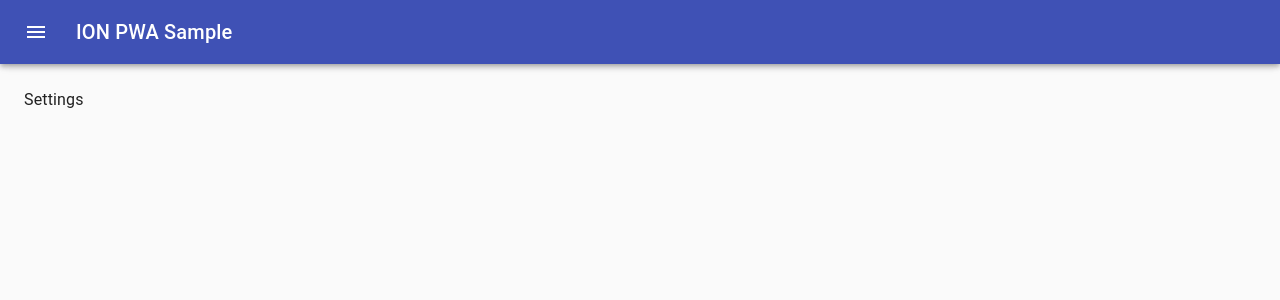
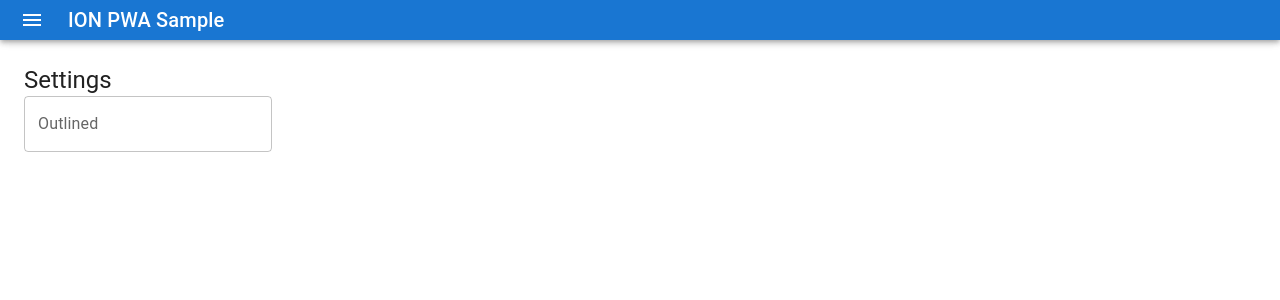
Before and after one commit to playree/ion-pwa, a React (Create React App) app: page /settings in a window 1280 px wide. Shown: the top 300 px of the page. Built offline with nearby package versions, Linux system fonts and the light colour scheme.

Commit message:
material-uiを最新化。

```diff
--- a/package.json
+++ b/package.json
@@ -4,8 +4,10 @@
   "private": true,
   "homepage": "https://playree.github.io/ion-pwa/",
   "dependencies": {
-    "@material-ui/core": "^4.12.4",
-    "@material-ui/icons": "^4.11.3",
+    "@emotion/react": "^11.9.0",
+    "@emotion/styled": "^11.8.1",
+    "@mui/icons-material": "^5.8.0",
+    "@mui/material": "^5.8.1",
     "@testing-library/jest-dom": "^5.16.4",
     "@testing-library/react": "^12.1.5",
     "@testing-library/user-event": "^13.5.0",
--- a/src/layout/sideMenu.tsx
+++ b/src/layout/sideMenu.tsx
@@ -1,11 +1,10 @@
-import List from '@material-ui/core/List';
-import Divider from '@material-ui/core/Divider';
-import ListItem from '@material-ui/core/ListItem';
-import ListItemIcon from '@material-ui/core/ListItemIcon';
-import ListItemText from '@material-ui/core/ListItemText';
-import IconHome from '@material-ui/icons/Home';
-import IconPerson from '@material-ui/icons/Person'
-import IconSettings from '@material-ui/icons/Settings'
+import { List, Divider, ListItem, ListItemIcon, ListItemText } from '@mui/material';
+import {
+  Home as IconHome,
+  Person as IconPerson,
+  Settings as IconSettings
+} from '@mui/icons-material'
+
 import { NavLink } from 'react-router-dom';
 
 export const SideMenu = () => {
--- a/src/layout/sideMenuLayout.tsx
+++ b/src/layout/sideMenuLayout.tsx
@@ -1,82 +1,68 @@
-import React from 'react';
+import * as React from 'react';
 import { Outlet } from 'react-router-dom'
-import clsx from 'clsx';
-import { makeStyles, useTheme, Theme, createStyles } from '@material-ui/core/styles';
-import Drawer from '@material-ui/core/Drawer';
-import CssBaseline from '@material-ui/core/CssBaseline';
-import AppBar from '@material-ui/core/AppBar';
-import Toolbar from '@material-ui/core/Toolbar';
-import Typography from '@material-ui/core/Typography';
-import Divider from '@material-ui/core/Divider';
-import IconButton from '@material-ui/core/IconButton';
-import MenuIcon from '@material-ui/icons/Menu';
-import ChevronLeftIcon from '@material-ui/icons/ChevronLeft';
-import ChevronRightIcon from '@material-ui/icons/ChevronRight';
+import { styled, useTheme } from '@mui/material/styles';
+import { Box, Drawer, CssBaseline, Toolbar, Typography, Divider, IconButton } from '@mui/material';
+import MuiAppBar, { AppBarProps as MuiAppBarProps } from '@mui/material/AppBar';
+import {
+  Menu as IconMenu,
+  ChevronLeft as IconChevronLeft,
+  ChevronRight as IconChevronRight
+} from '@mui/icons-material';
+
 import { SideMenu } from './sideMenu';
 
 const drawerWidth = 240;
 
-const useStyles = makeStyles((theme: Theme) =>
-  createStyles({
-    root: {
-      display: 'flex',
-    },
-    appBar: {
+const Main = styled('main', { shouldForwardProp: (prop) => prop !== 'open' })<{
+  open?: boolean;
+}>(({ theme, open }) => ({
+  flexGrow: 1,
+  padding: theme.spacing(3),
+  transition: theme.transitions.create('margin', {
+    easing: theme.transitions.easing.sharp,
+    duration: theme.transitions.duration.leavingScreen,
+  }),
+  marginLeft: `-${drawerWidth}px`,
+  ...(open && {
+    transition: theme.transitions.create('margin', {
+      easing: theme.transitions.easing.easeOut,
+      duration: theme.transitions.duration.enteringScreen,
+    }),
+    marginLeft: 0,
+  }),
+}));
+
+interface AppBarProps extends MuiAppBarProps {
+  open?: boolean;
+}
+
+const AppBar = styled(MuiAppBar, {
+  shouldForwardProp: (prop) => prop !== 'open',
+})<AppBarProps>(({ theme, open }) => ({
   transition: theme.transitions.create(['margin', 'width'], {
     easing: theme.transitions.easing.sharp,
     duration: theme.transitions.duration.leavingScreen,
   }),
-    },
-    appBarShift: {
+  ...(open && {
     width: `calc(100% - ${drawerWidth}px)`,
-      marginLeft: drawerWidth,
+    marginLeft: `${drawerWidth}px`,
     transition: theme.transitions.create(['margin', 'width'], {
       easing: theme.transitions.easing.easeOut,
       duration: theme.transitions.duration.enteringScreen,
     }),
-    },
-    menuButton: {
-      marginRight: theme.spacing(2),
-    },
-    hide: {
-      display: 'none',
-    },
-    drawer: {
-      width: drawerWidth,
-      flexShrink: 0,
-    },
-    drawerPaper: {
-      width: drawerWidth,
-    },
-    drawerHeader: {
+  }),
+}));
+
+const DrawerHeader = styled('div')(({ theme }) => ({
   display: 'flex',
   alignItems: 'center',
   padding: theme.spacing(0, 1),
   // necessary for content to be below app bar
   ...theme.mixins.toolbar,
   justifyContent: 'flex-end',
-    },
-    content: {
-      flexGrow: 1,
-      padding: theme.spacing(3),
-      transition: theme.transitions.create('margin', {
-        easing: theme.transitions.easing.sharp,
-        duration: theme.transitions.duration.leavingScreen,
-      }),
-      marginLeft: -drawerWidth,
-    },
-    contentShift: {
-      transition: theme.transitions.create('margin', {
-        easing: theme.transitions.easing.easeOut,
-        duration: theme.transitions.duration.enteringScreen,
-      }),
-      marginLeft: 0,
-    },
-  }),
-);
+}));
 
 export const SideMenuLayout = () => {
-  const classes = useStyles();
   const theme = useTheme();
   const [open, setOpen] = React.useState(false);
 
@@ -89,55 +75,49 @@ export const SideMenuLayout = () => {
   };
 
   return (
-    <div className={classes.root}>
+    <Box sx={{ display: 'flex' }}>
       <CssBaseline />
-      <AppBar
-        position="fixed"
-        className={clsx(classes.appBar, {
-          [classes.appBarShift]: open,
-        })}
-      >
-        <Toolbar>
+      <AppBar position="fixed" open={open}>
+        <Toolbar style={{minHeight: '40px'}}>
           <IconButton
             color="inherit"
             aria-label="open drawer"
             onClick={handleDrawerOpen}
             edge="start"
-            className={clsx(classes.menuButton, open && classes.hide)}
+            sx={{ mr: 2, ...(open && { display: 'none' }) }}
           >
-            <MenuIcon />
+            <IconMenu />
           </IconButton>
-          <Typography variant="h6" noWrap>
+          <Typography variant="h6" noWrap component="div">
             ION PWA Sample
           </Typography>
         </Toolbar>
       </AppBar>
       <Drawer
-        className={classes.drawer}
+        sx={{
+          width: drawerWidth,
+          flexShrink: 0,
+          '& .MuiDrawer-paper': {
+            width: drawerWidth,
+            boxSizing: 'border-box',
+          },
+        }}
         variant="persistent"
         anchor="left"
         open={open}
-        classes={{
-          paper: classes.drawerPaper,
-        }}
       >
-        <div className={classes.drawerHeader}>
+        <DrawerHeader>
           <IconButton onClick={handleDrawerClose}>
-            {theme.direction === 'ltr' ? <ChevronLeftIcon /> : <ChevronRightIcon />}
+            {theme.direction === 'ltr' ? <IconChevronLeft /> : <IconChevronRight />}
           </IconButton>
-        </div>
+        </DrawerHeader>
         <Divider />
         <SideMenu />
       </Drawer>
-      <main
-        className={clsx(classes.content, {
-          [classes.contentShift]: open,
-        })}
-        onClick={handleDrawerClose}
-      >
-        <div className={classes.drawerHeader} />
+      <Main open={open} onClick={handleDrawerClose} style={{height: '100vh'}}>
+        <DrawerHeader style={{minHeight: '40px'}} />
         <Outlet />
-      </main>
-    </div>
+      </Main>
+    </Box>
   );
 }
--- a/src/pages/did.tsx
+++ b/src/pages/did.tsx
@@ -1,4 +1,4 @@
-import Typography from '@material-ui/core/Typography';
+import { Typography } from '@mui/material';
 
 export const PageDid = () => {
   return (
--- a/src/pages/settings.tsx
+++ b/src/pages/settings.tsx
@@ -1,11 +1,13 @@
-import Typography from '@material-ui/core/Typography';
+import { Typography, Container, TextField } from '@mui/material';
 
 export const PageSettings = () => {
   return (
     <>
-      <Typography paragraph>
+      <Typography variant='h5'>
         Settings
       </Typography>
+      <Container maxWidth="sm"></Container>
+      <TextField id="outlined-basic" label="Outlined" variant="outlined" />
     </>
   );
 }
--- a/src/pages/top.tsx
+++ b/src/pages/top.tsx
@@ -1,30 +1,13 @@
-import Typography from '@material-ui/core/Typography';
+import { Typography } from '@mui/material';
 
 export const PageTop = () => {
   return (
     <>
       <Typography paragraph>
-        Lorem ipsum dolor sit amet, consectetur adipiscing elit, sed do eiusmod tempor incididunt
-        ut labore et dolore magna aliqua. Rhoncus dolor purus non enim praesent elementum
-        facilisis leo vel. Risus at ultrices mi tempus imperdiet. Semper risus in hendrerit
-        gravida rutrum quisque non tellus. Convallis convallis tellus id interdum velit laoreet id
-        donec ultrices. Odio morbi quis commodo odio aenean sed adipiscing. Amet nisl suscipit
-        adipiscing bibendum est ultricies integer quis. Cursus euismod quis viverra nibh cras.
-        Metus vulputate eu scelerisque felis imperdiet proin fermentum leo. Mauris commodo quis
-        imperdiet massa tincidunt. Cras tincidunt lobortis feugiat vivamus at augue. At augue eget
-        arcu dictum varius duis at consectetur lorem. Velit sed ullamcorper morbi tincidunt. Lorem
-        donec massa sapien faucibus et molestie ac.
+        さんぷる
       </Typography>
       <Typography paragraph>
-        Consequat mauris nunc congue nisi vitae suscipit. Fringilla est ullamcorper eget nulla
-        facilisi etiam dignissim diam. Pulvinar elementum integer enim neque volutpat ac
-        tincidunt. Ornare suspendisse sed nisi lacus sed viverra tellus. Purus sit amet volutpat
-        consequat mauris. Elementum eu facilisis sed odio morbi. Euismod lacinia at quis risus sed
-        vulputate odio. Morbi tincidunt ornare massa eget egestas purus viverra accumsan in. In
-        hendrerit gravida rutrum quisque non tellus orci ac. Pellentesque nec nam aliquam sem et
-        tortor. Habitant morbi tristique senectus et. Adipiscing elit duis tristique sollicitudin
-        nibh sit. Ornare aenean euismod elementum nisi quis eleifend. Commodo viverra maecenas
-        accumsan lacus vel facilisis. Nulla posuere sollicitudin aliquam ultrices sagittis orci a.
+        サンプル
       </Typography>
     </>
   );
```
Also changed, not shown: src/App.tsx (+1 -7 lines), 1 other file (tests, documents, lock files or other folders). Lines whose indentation alone changed are shown as unchanged.
